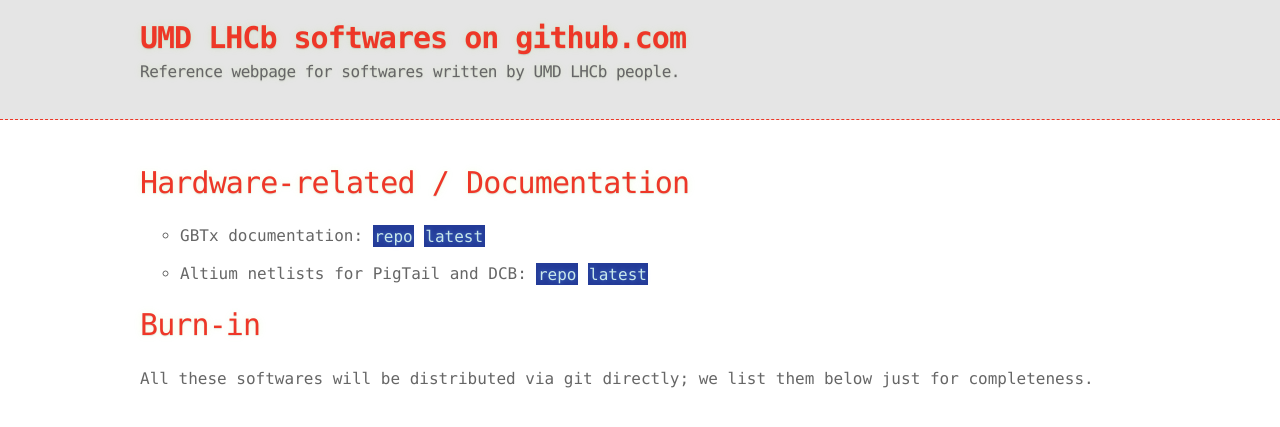
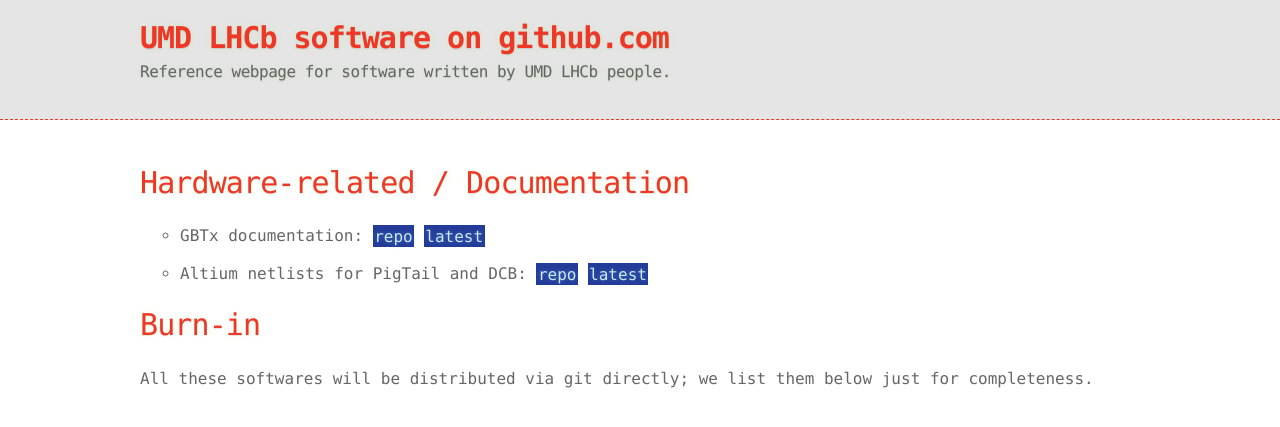
Before and after one commit to umd-lhcb/umd-lhcb.github.io, a Jekyll site: the page built from index.md, in a window 1280 px wide. Shown: the top 427 px of the page. Built offline with Jekyll 4.4.1, drawn with Linux system fonts in a browser that asks for light colours; our own code applies the rules of GitHub Pages for plain Markdown files.

Commit message:
Edit typo.

```diff
--- a/_config.yml
+++ b/_config.yml
@@ -1,5 +1,5 @@
-title: UMD LHCb softwares on github.com
-description: Reference webpage for softwares written by UMD LHCb people.
+title: UMD LHCb software on github.com
+description: Reference webpage for software written by UMD LHCb people.
 
 # Build settings
 markdown: kramdown
```
